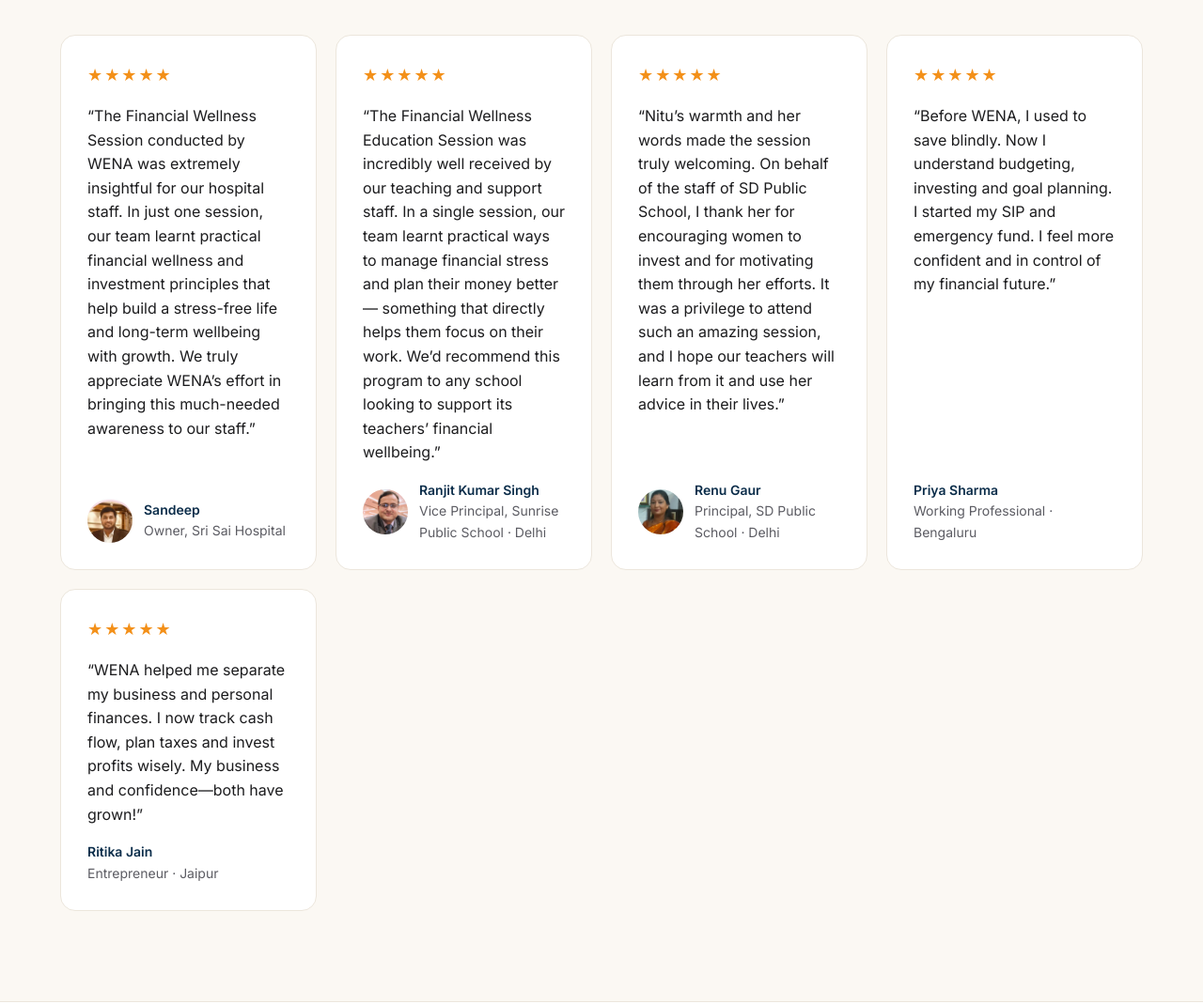
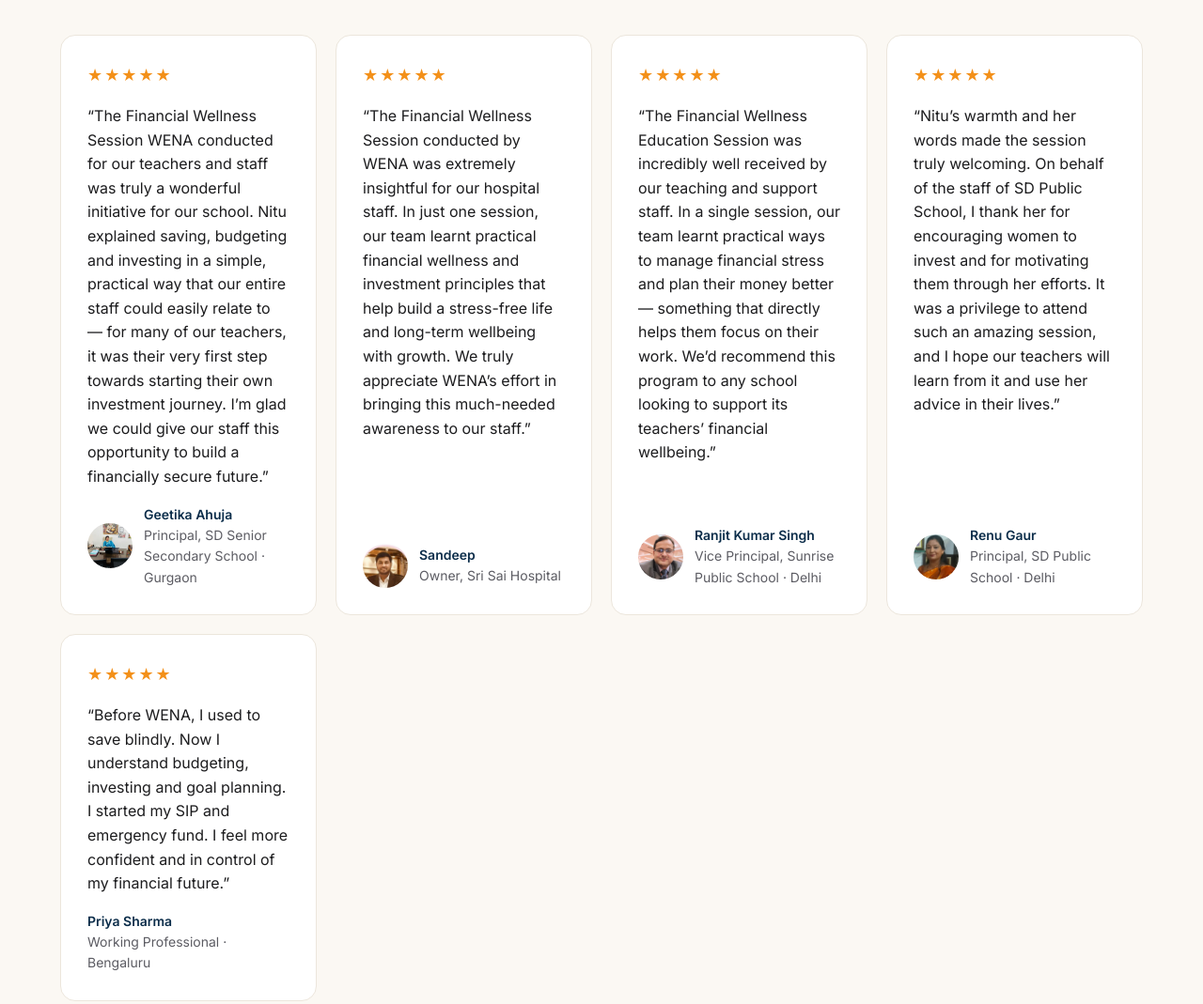
Before and after one commit to Project-WENA/WENA, a plain HTML site: page index.html in a window 1280 px wide. Shown: the part 5136-6205 px from the top of the page at 94% size. Drawn offline with Linux system fonts and the light colour scheme; no server answers.

Commit message:
Add Geetika Ahuja (SD Senior Secondary School) testimonial to homepage
Removed a testimonial section for Ritika Jain to streamline content.

```diff
--- a/index.html
+++ b/index.html
@@ -224,6 +224,11 @@
       <h2>Hear from our attendees</h2>
     </div>
     <div class="grid" style="grid-template-columns:repeat(auto-fit,minmax(250px,1fr))">
+<figure class="testi">
+<span class="stars" role="img" aria-label="5 out of 5 stars">★★★★★</span>
+<blockquote>“The Financial Wellness Session WENA conducted for our teachers and staff was truly a wonderful initiative for our school. Nitu explained saving, budgeting and investing in a simple, practical way that our entire staff could easily relate to — for many of our teachers, it was their very first step towards starting their own investment journey. I’m glad we could give our staff this opportunity to build a financially secure future.”</blockquote>
+<figcaption><img src="assets/testimonial_geetika.jpg" alt="" loading="lazy"><span><strong>Geetika Ahuja</strong>Principal, SD Senior Secondary School · Gurgaon</span></figcaption>
+</figure>
       <figure class="testi">
 <span class="stars" role="img" aria-label="5 out of 5 stars">★★★★★</span>
 <blockquote>“The Financial Wellness Session conducted by WENA was extremely insightful for our hospital staff. In just one session, our team learnt practical financial wellness and investment principles that help build a stress-free life and long-term wellbeing with growth. We truly appreciate WENA’s effort in bringing this much-needed awareness to our staff.”</blockquote>
@@ -244,12 +249,7 @@
   <blockquote>“Before WENA, I used to save blindly. Now I understand budgeting, investing and goal planning. I started my SIP and emergency fund. I feel more confident and in control of my financial future.”</blockquote>
   <figcaption><span><strong>Priya Sharma</strong>Working Professional · Bengaluru</span></figcaption>
 </figure>
-<figure class="testi">
-  <span class="stars" role="img" aria-label="5 out of 5 stars">★★★★★</span>
-  <blockquote>“WENA helped me separate my business and personal finances. I now track cash flow, plan taxes and invest profits wisely. My business and confidence—both have grown!”</blockquote>
-  <figcaption><span><strong>Ritika Jain</strong>Entrepreneur · Jaipur</span></figcaption>
-</figure>
-    </div>
+</div>
   </div>
 </section>
 
```
